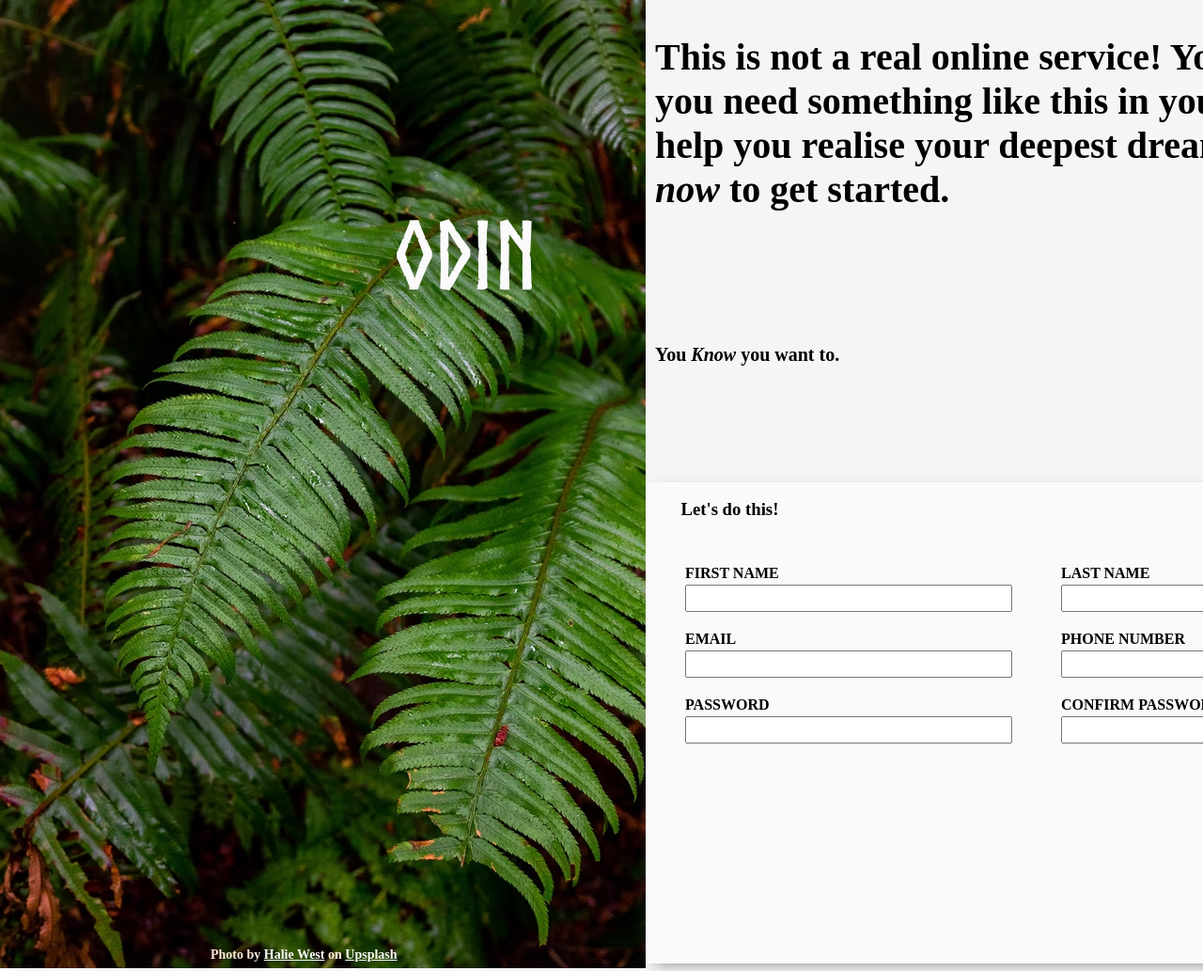
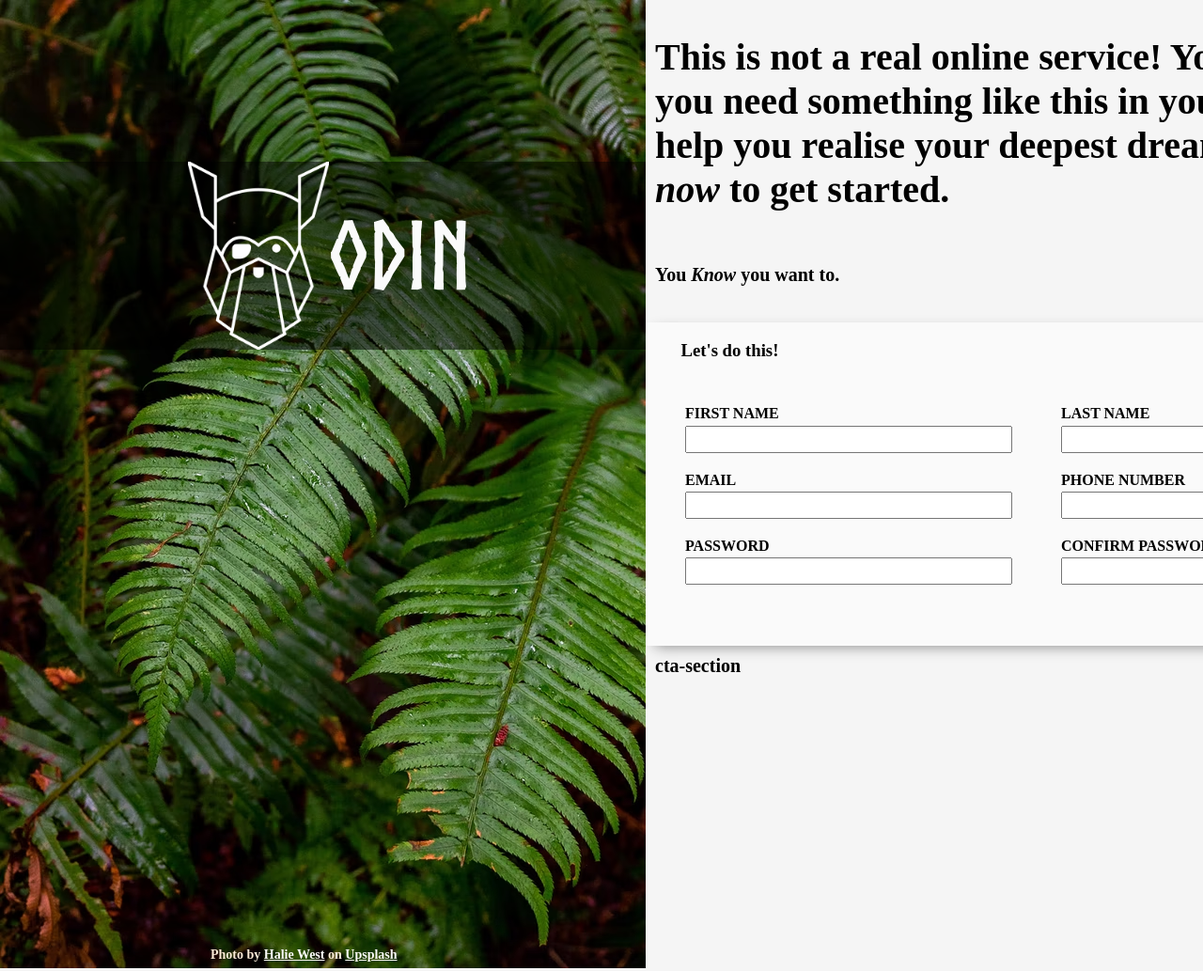
Before and after one commit to Nick-Bos/Sign-up-form, a plain HTML site: page index.html in a window 1280 px wide. Shown: the top 1033 px of the page at 94% size. Drawn offline with Linux system fonts and the light colour scheme.

Commit message:
style: :art: Change style to logodiv and created odin-img class for idependant odin head placement

```diff
--- a/style.css
+++ b/style.css
@@ -35,16 +35,21 @@ body{
 }
 
 .logodiv{
-    background-color:   black;
+    background-color:   rgb(0, 0, 0);
     opacity: 50%;
     position: absolute;
-    margin-top: 8.5em;
-    padding: 0em 13.40em
+    height: 10em;
+    width: 34.34em;
+    margin-top: 8.6em;
 }
 
-.logodiv>img{
+
+.odin-img{
     height: 10em;
     color: #fafafa;
+    position: absolute;
+    margin-top: 8.6em;
+    margin-left: 10em;
 
 }
 
@@ -54,7 +59,7 @@ body{
     font-family: "Norse Bold";
     font-size: 5em;
     margin-top: 2.2em;
-    margin-left: 4.2em;
+    margin-left: 3.5em;
 }
 
 .header-section{
```
